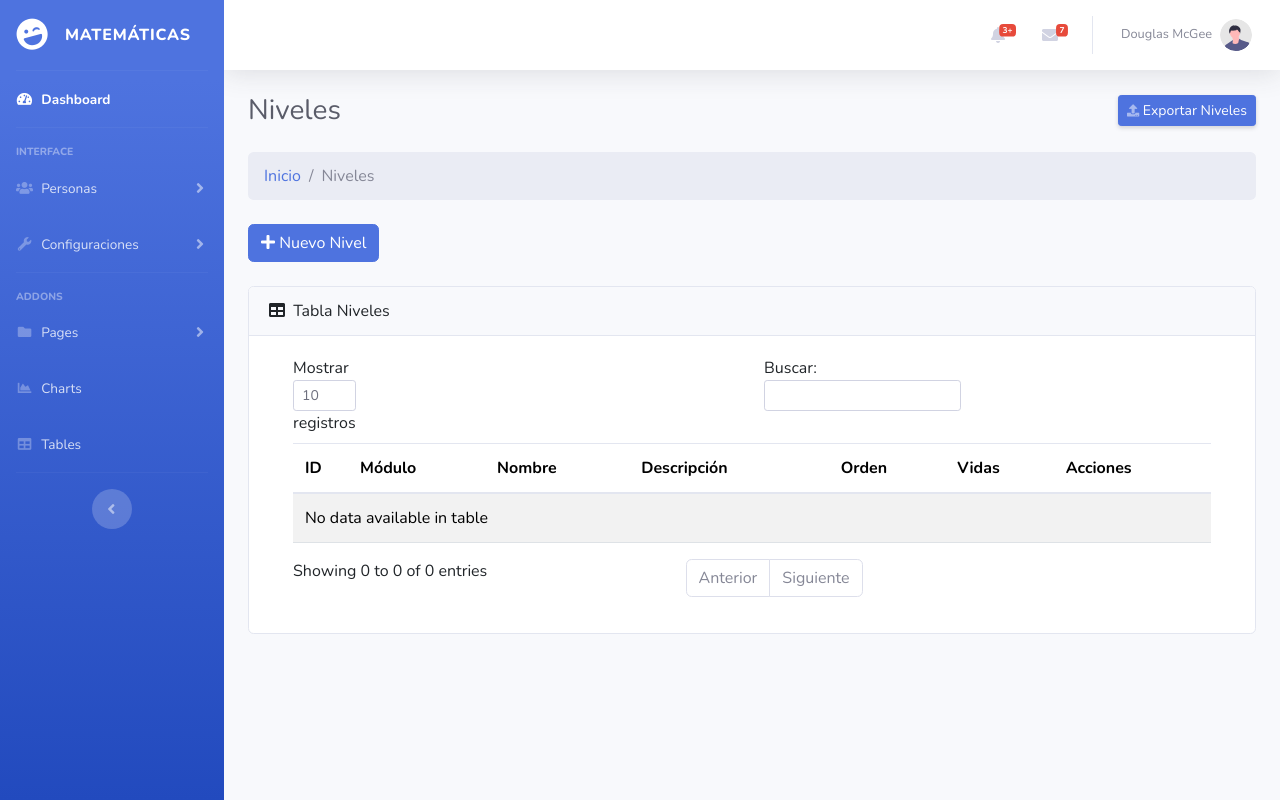
After one commit to Dafaild25/project_matematicas, a Django app: page /nivel/ in a window 1280 px wide. The commit adds this page. Run offline with Django 5.2, Linux system fonts and the light colour scheme; data that the repository does not hold is empty; some libraries are stand-ins or nearby versions.

Commit message:
Crud completo de niveles sin alertas  y bug en el modal

```diff
--- /dev/null
+++ b/Aplicaciones/core/forms/niveles_form.py
@@ -0,0 +1,41 @@
+from django import forms
+from ..models import Niveles
+
+class NivelesForm(forms.ModelForm):
+    class Meta:
+        model = Niveles
+        fields = ['fk_modulo', 'niv_nombre', 'niv_descripcion', 'orden', 'vidas']
+        widgets = {
+            'fk_modulo': forms.Select(attrs={'class': 'form-select'}),
+            'niv_nombre': forms.TextInput(attrs={'class': 'form-control'}),
+            'niv_descripcion': forms.Textarea(attrs={'class': 'form-control', 'rows': 2}),
+            'orden': forms.NumberInput(attrs={'class': 'form-control', 'min':1,'max':10}),
+            'vidas': forms.NumberInput(attrs={'class': 'form-control', 'min':1,'max':10}),
+        }
+
+    def clean_niv_nombre(self):
+        nombre = self.cleaned_data.get('niv_nombre')
+
+        if not nombre:
+            raise forms.ValidationError('El nombre del nivel es obligatorio.')
+
+        # Validación de unicidad (aunque el modelo ya lo impone)
+        if self.instance.pk:
+            if Niveles.objects.exclude(pk=self.instance.pk).filter(niv_nombre__iexact=nombre).exists():
+                raise forms.ValidationError('Ya existe un nivel con este nombre.')
+        else:
+            if Niveles.objects.filter(niv_nombre__iexact=nombre).exists():
+                raise forms.ValidationError('Ya existe un nivel con este nombre.')
+
+        return nombre
+    def clean_orden(self):
+        orden = self.cleaned_data.get('orden')
+        if orden < 1 or orden > 10:
+            raise forms.ValidationError('El orden debe estar entre 1 y 10.')
+        return orden
+
+    def clean_vidas(self):
+        vidas = self.cleaned_data.get('vidas')
+        if vidas < 1 or vidas > 10:
+            raise forms.ValidationError('Las vidas deben estar entre 1 y 10.')
+        return vidas
--- a/Aplicaciones/core/templates/modulo/Index.html
+++ b/Aplicaciones/core/templates/modulo/Index.html
@@ -216,7 +216,6 @@
 
 
 
-
         {% endblock %}
         {% block js %}
 
--- /dev/null
+++ b/Aplicaciones/core/templates/nivel/Index.html
@@ -0,0 +1,261 @@
+{% extends "plantillas/MasterAdmin.html" %}
+{% load static %}
+{% block title %}Niveles{% endblock %}
+
+{% block css %}
+<style>
+    body {
+        background-color: #f4f8ff;
+    }
+</style>
+{% endblock %}
+
+{% block content %}
+<div class="container-fluid">
+    <div class="d-sm-flex align-items-center justify-content-between mb-4">
+        <h1 class="h3 mb-0 text-gray-800">Niveles</h1>
+        <a href="#" class="btn btn-sm btn-primary shadow-sm"><i class="fas fa-upload fa-sm text-white-50"></i> Exportar
+            Niveles</a>
+    </div>
+
+    <ol class="breadcrumb mb-4">
+        <li class="breadcrumb-item"><a href="{% url 'inicio' %}">Inicio</a></li>
+        <li class="breadcrumb-item active">Niveles</li>
+    </ol>
+
+    <div class="mb-4">
+        <a href="#" class="btn btn-primary" data-bs-toggle="modal" data-bs-target="#modalCrear"><i
+                class="fas fa-plus"></i> Nuevo Nivel</a>
+    </div>
+
+    <div class="card mb-4">
+        <div class="card-header"><i class="fas fa-table me-1"></i> Tabla Niveles</div>
+        <div class="card-body">
+            <div class="table-responsive">
+                <table class="table table-striped" id="tbl-admin" width="100%" cellspacing="0">
+                    <thead>
+                        <tr>
+                            <th>ID</th>
+                            <th>Módulo</th>
+                            <th>Nombre</th>
+                            <th>Descripción</th>
+                            <th>Orden</th>
+                            <th>Vidas</th>
+                            <th>Acciones</th>
+                        </tr>
+                    </thead>
+                    <tbody>
+                        {% for nivel in niveles %}
+                        <tr>
+                            <td>{{ nivel.niv_id }}</td>
+                            <td>{{ nivel.fk_modulo.mod_nombre }}</td>
+                            <td>{{ nivel.niv_nombre }}</td>
+                            <td>{{ nivel.niv_descripcion }}</td>
+                            <td>{{ nivel.orden }}</td>
+                            <td>{{ nivel.vidas }}</td>
+                            <td>
+                                <div class="d-flex gap-2">
+                                    <a href="#" class="btn btn-sm btn-warning" data-bs-toggle="modal"
+                                        data-bs-target="#modalEditar{{ nivel.niv_id }}">
+                                        <i class="fas fa-edit"></i>
+                                    </a>
+                                    <a href="#" class="btn btn-sm btn-danger" data-bs-toggle="modal"
+                                        data-bs-target="#modalEliminar{{ nivel.niv_id }}">
+                                        <i class="fas fa-trash-alt"></i>
+                                    </a>
+                                </div>
+                            </td>
+                        </tr>
+
+
+                        <!-- Modal Editar -->
+                        <div class="modal fade" id="modalEditar{{ nivel.niv_id }}" tabindex="-1"
+                            aria-labelledby="modalEditarLabel" aria-hidden="true">
+                            <div class="modal-dialog">
+                                <div class="modal-content">
+                                    <form method="POST" novalidate>
+                                        {% csrf_token %}
+                                        <input type="hidden" name="editar_nivel" value="1">
+                                        <input type="hidden" name="niv_id" value="{{ nivel.niv_id }}">
+
+
+                                        <div class="modal-header">
+                                            <h5 class="modal-title">Editar Nivel</h5>
+                                            <button type="button" class="btn-close" data-bs-dismiss="modal"
+                                                aria-label="Cerrar"></button>
+                                        </div>
+
+                                        <div class="modal-body">
+                                            <!-- Llenar los campos manualmente -->
+                                            <div class="mb-3">
+                                                <label for="fk_modulo_{{ nivel.niv_id }}">Módulo</label>
+                                                <select name="fk_modulo" class="form-select" id="fk_modulo_{{ nivel.niv_id }}">
+
+                                                    {% for modulo in form.fields.fk_modulo.queryset %}
+                                                        <option value="{{ modulo.mod_id }}"
+                                                            {% if nivel.fk_modulo.mod_id == modulo.mod_id %}selected{% endif %}>
+                                                            {{ modulo }}
+                                                        </option>
+                                                    {% endfor %}
+                                                </select>
+                                            </div>
+
+                                            <div class="mb-3">
+                                                <label for="nombre{{ nivel.niv_id }}">Nombre</label>
+                                                <input type="text" name="niv_nombre" class="form-control"
+                                                    id="nombre{{ nivel.niv_id }}" value="{{ nivel.niv_nombre }}">
+                                            </div>
+
+                                            <div class="mb-3">
+                                                <label for="descripcion{{ nivel.niv_id }}">Descripción</label>
+                                                <textarea name="niv_descripcion" class="form-control" rows="2"
+                                                    id="descripcion{{ nivel.niv_id }}">{{ nivel.niv_descripcion }}</textarea>
+                                            </div>
+
+                                            <div class="mb-3">
+                                                <label for="orden{{ nivel.niv_id }}">Orden</label>
+                                                {% if nivel_a_editar and nivel_a_editar.niv_id == nivel.niv_id %}
+                                                    <input type="number" name="orden" class="form-control" min="1" max="10"
+                                                        value="{{ form_editar.data.orden }}">
+                                                    {% if form_editar.errors.orden %}
+                                                        <div class="text-danger">{{ form_editar.errors.orden.0 }}</div>
+                                                    {% endif %}
+                                                {% else %}
+                                                    <input type="number" name="orden" class="form-control" min="1" max="10"
+                                                        value="{{ nivel.orden }}">
+                                                {% endif %}
+                                            </div>
+
+
+                                            <div class="mb-3">
+                                                <label for="vidas{{ nivel.niv_id }}">Vidas</label>
+                                                {% if nivel_a_editar and nivel_a_editar.niv_id == nivel.niv_id %}
+                                                    <input type="number" name="vidas" class="form-control" min="1" max="10"
+                                                        value="{{ form_editar.data.vidas }}">
+                                                    {% if form_editar.errors.vidas %}
+                                                        <div class="text-danger">{{ form_editar.errors.vidas.0 }}</div>
+                                                    {% endif %}
+                                                {% else %}
+                                                    <input type="number" name="vidas" class="form-control" min="1" max="10"
+                                                        value="{{ nivel.vidas }}">
+                                                {% endif %}
+                                            </div>
+
+                                        </div>
+
+                                        <div class="modal-footer">
+                                            <button type="submit" class="btn btn-success">Actualizar</button>
+                                        </div>
+                                    </form>
+                                </div>
+                            </div>
+                        </div>
+                        {% if nivel_a_editar %}
+                        <script>
+                            document.addEventListener('DOMContentLoaded', function () {
+                                var modalEditar = new bootstrap.Modal(document.getElementById('modalEditar{{ nivel_a_editar.niv_id }}'));
+                                modalEditar.show();
+                            });
+                        </script>
+                        {% endif %}
+
+
+
+                        <!-- Modal Eliminar -->
+                        <div class="modal fade" id="modalEliminar{{ nivel.niv_id }}" tabindex="-1">
+                            <div class="modal-dialog">
+                                <div class="modal-content">
+                                    <form method="POST">
+                                        {% csrf_token %}
+                                        <input type="hidden" name="niv_id" value="{{ nivel.niv_id }}">
+                                        <input type="hidden" name="eliminar_nivel" value="1">
+                                        <div class="modal-header">
+                                            <h5 class="modal-title">Eliminar Nivel</h5>
+                                            <button type="button" class="btn-close" data-bs-dismiss="modal"></button>
+                                        </div>
+                                        <div class="modal-body">
+                                            ¿Deseas eliminar el nivel <strong>{{ nivel.niv_nombre }}</strong>?
+                                        </div>
+                                        <div class="modal-footer">
+                                            <button type="submit" class="btn btn-danger">Sí, eliminar</button>
+                                            <button type="button" class="btn btn-secondary"
+                                                data-bs-dismiss="modal">Cancelar</button>
+                                        </div>
+                                    </form>
+                                </div>
+                            </div>
+                        </div>
+                        {% endfor %}
+                    </tbody>
+                </table>
+            </div>
+        </div>
+    </div>
+</div>
+
+<!-- Modal Crear -->
+<div class="modal fade" id="modalCrear" tabindex="-1">
+    <div class="modal-dialog">
+        <div class="modal-content">
+            <form method="POST">
+                {% csrf_token %}
+                <input type="hidden" name="crear_nivel" value="1">
+                <div class="modal-header">
+                    <h5 class="modal-title">Nuevo Nivel</h5>
+                    <button type="button" class="btn-close" data-bs-dismiss="modal"></button>
+                </div>
+                <div class="modal-body">
+                    <div class="mb-3">
+                        {{ form.fk_modulo.label_tag }}
+                        {{ form.fk_modulo }}
+                        {% if form.fk_modulo.errors %}
+                        <div class="text-danger">{{ form.fk_modulo.errors.0 }}</div>
+                        {% endif %}
+                    </div>
+
+                    <div class="mb-3">
+                        {{ form.niv_nombre.label_tag }}
+                        {{ form.niv_nombre }}
+                        {% if form.niv_nombre.errors %}
+                        <div class="text-danger">{{ form.niv_nombre.errors.0 }}</div>
+                        {% endif %}
+                    </div>
+
+                    <div class="mb-3">
+                        {{ form.niv_descripcion.label_tag }}
+                        {{ form.niv_descripcion }}
+                        {% if form.niv_descripcion.errors %}
+                        <div class="text-danger">{{ form.niv_descripcion.errors.0 }}</div>
+                        {% endif %}
+                    </div>
+
+                    <div class="mb-3">
+                        {{ form.orden.label_tag }}
+                        {{ form.orden }}
+                        {% if form.orden.errors %}
+                        <div class="text-danger">{{ form.orden.errors.0 }}</div>
+                        {% endif %}
+                    </div>
+
+                    <div class="mb-3">
+                        {{ form.vidas.label_tag }}
+                        {{ form.vidas }}
+                        {% if form.vidas.errors %}
+                        <div class="text-danger">{{ form.vidas.errors.0 }}</div>
+                        {% endif %}
+                    </div>
+                </div>
+
+                <div class="modal-footer">
+                    <button type="submit" class="btn btn-primary">Guardar</button>
+                </div>
+            </form>
+        </div>
+    </div>
+</div>
+{% endblock %}
+
+{% block js %}
+
+
+{% endblock %}
--- a/Aplicaciones/core/templates/plantillas/MasterAdmin.html
+++ b/Aplicaciones/core/templates/plantillas/MasterAdmin.html
@@ -80,7 +80,7 @@
           <div id="collapseUtilities" class="collapse" aria-labelledby="headingUtilities" data-parent="#accordionSidebar">
             <div class="bg-white py-2 collapse-inner rounded">
               <a class="collapse-item" href="{% url 'modulo_index'%}">Modulos</a>
-              <a class="collapse-item" href="#">Niveles</a>
+              <a class="collapse-item" href="{% url 'nivel_index'%}">Niveles</a>
               <a class="collapse-item" href="#">Preguntas</a>
 
             </div>
--- a/Aplicaciones/core/urls.py
+++ b/Aplicaciones/core/urls.py
@@ -5,6 +5,7 @@ from .views import core_views
 from .views import crud_administrador_views
 from .views import loguin_views
 from .views import crud_modulos_views
+from .views import crud_niveles_views
 
 
 urlpatterns = [
@@ -23,8 +24,13 @@ urlpatterns = [
     # Metodo para Actualizar un Administrador
     path('administrador/actualizar/', crud_administrador_views.actualizar_administrador, name='administrador_actualizar'),
 
+
+
     # Ruta para generar un  crud completo en un mismo template con modal
     path('modulo/', crud_modulos_views.index, name='modulo_index'),
+
+    #Ruta para genera un crud completo de los niveles
+    path('nivel/', crud_niveles_views.index, name='nivel_index'),
 
 
 
--- /dev/null
+++ b/Aplicaciones/core/utils/nivel_utils.py
@@ -0,0 +1,3 @@
+def tiene_dependencias_nivel(nivel):
+    # Aquí puedes agregar validaciones si tiene hijos relacionados (ej: preguntas_set.exists())
+    return False
--- /dev/null
+++ b/Aplicaciones/core/views/crud_niveles_views.py
@@ -0,0 +1,56 @@
+from django.shortcuts import render, redirect, get_object_or_404
+from django.contrib import messages
+from ..models import Niveles,Modulos
+from ..forms.niveles_form import NivelesForm
+from ..utils.nivel_utils import tiene_dependencias_nivel
+
+def index(request):
+    niveles = Niveles.objects.filter(niv_estado=True)
+    form = NivelesForm()
+    form_editar = None
+    nivel_a_editar = None
+
+    if request.method == 'POST':
+        # CREAR
+        if 'crear_nivel' in request.POST:
+            form = NivelesForm(request.POST)
+            if form.is_valid():
+                form.save()
+                messages.success(request, 'Nivel creado correctamente.')
+                return redirect('nivel_index')
+
+        # EDITAR
+        elif 'editar_nivel' in request.POST:
+            nivel_id = request.POST.get('niv_id')
+
+            nivel = get_object_or_404(Niveles, pk=nivel_id)
+            form_editar = NivelesForm(request.POST, instance=nivel)
+            form_editar.fields['fk_modulo'].queryset = Modulos.objects.all()
+            if form_editar.is_valid():
+                form_editar.save()
+                messages.success(request, f'Nivel "{nivel.niv_nombre}" actualizado correctamente.')
+                return redirect('nivel_index')
+            else:
+
+                nivel_a_editar = nivel  # para volver a abrir el modal
+
+        # ELIMINAR (borrado lógico)
+        elif 'eliminar_nivel' in request.POST:
+            nivel_id = request.POST.get('niv_id')
+            nivel = get_object_or_404(Niveles, pk=nivel_id)
+
+            if not tiene_dependencias_nivel(nivel):
+                nivel.niv_estado = False
+                nivel.save()
+                messages.success(request, f'Nivel "{nivel.niv_nombre}" eliminado correctamente.')
+            else:
+                messages.error(request, f'No se puede eliminar el nivel "{nivel.niv_nombre}" porque tiene dependencias.')
+
+            return redirect('nivel_index')
+
+    return render(request, 'nivel/index.html', {
+        'niveles': niveles,
+        'form': form,
+        'form_editar': form_editar,
+        'nivel_a_editar': nivel_a_editar
+    })
```
Also changed, not shown: Aplicaciones/core/models.py (+16 -0 lines), Aplicaciones/core/templates/modulo/create.html (deleted, +0 -24 lines), Aplicaciones/core/migrations/0008_niveles.py (added), db.sqlite3.
